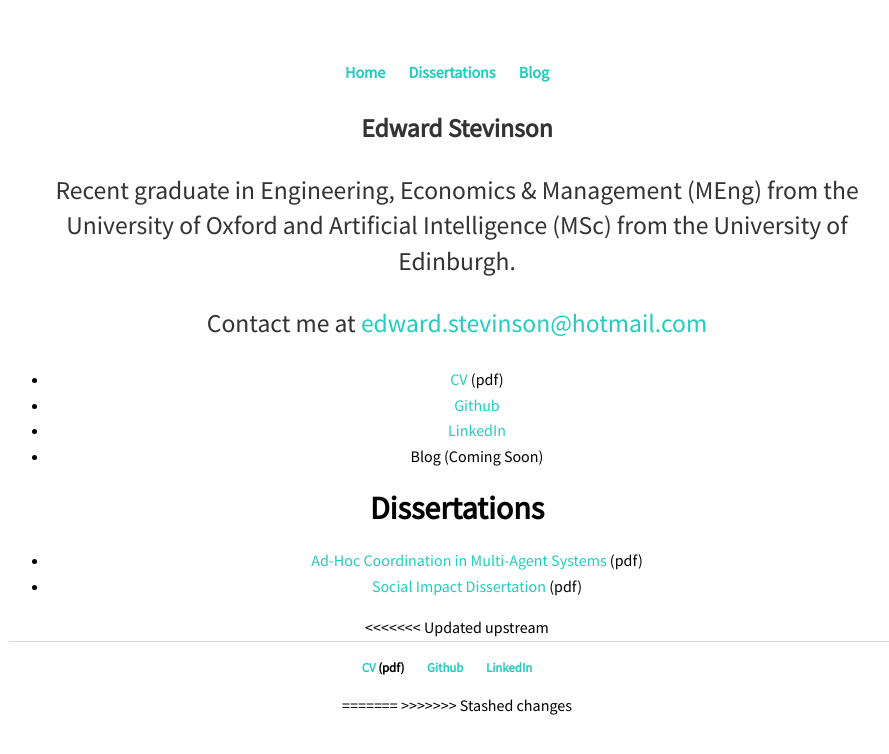
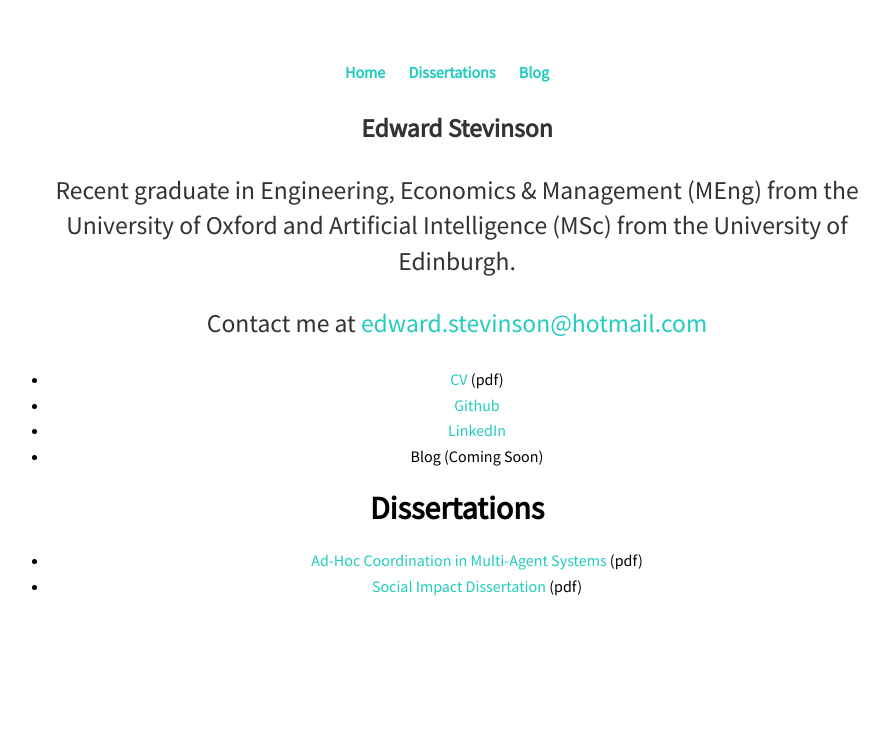
Before and after one commit to Stevinson/stevinson.github.io, a Jekyll site: the page built from index.md, in a window 1280 px wide. Shown: the top 754 px of the page, without its empty margins (183-1072 px from the left). Built offline with Jekyll 4.4.1, drawn with Linux system fonts in a browser that asks for light colours.

Commit message:
delete footer

```diff
--- a/_layouts/default.html
+++ b/_layouts/default.html
@@ -19,17 +19,5 @@
 			{{ content }}
 
 			</div><!-- /.container -->
-<<<<<<< Updated upstream
-
-			<footer>
-    			<ul>
-  				<li><a href="assets/stevinson_CV.pdf">CV</a> (pdf)</li>
-  				<li><a href="https://www.github.com/stevinson">Github</a></li>
-  				<li><a href="https://uk.linkedin.com/in/edward-stevinson-971b98124">LinkedIn</a></li>
-			</ul>
-		</footer>
-=======
-			<!-- <footer> -->
->>>>>>> Stashed changes
 		</body>
 	</html>
```
